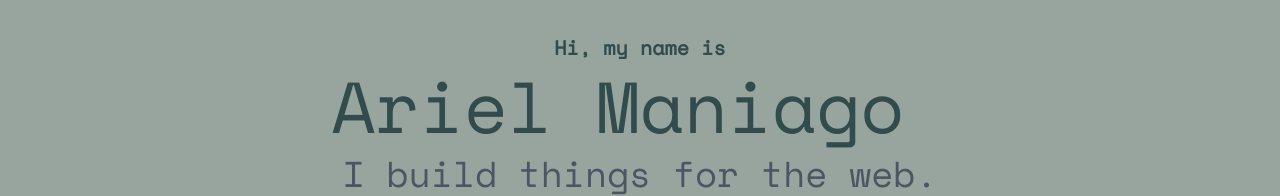
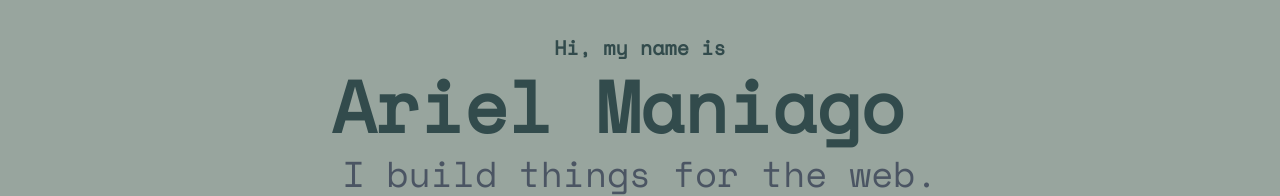
Before and after one commit to ayiezac78/Portfolio-Website, a React (Vite) app: page / in a window 1280 px wide. Shown: the part 204-400 px from the top of the page. Built offline with nearby package versions, Linux system fonts and the light colour scheme.

Commit message:
official portfolio

```diff
--- a/src/components/Hero.jsx
+++ b/src/components/Hero.jsx
@@ -22,7 +22,7 @@
           <p className="text-[#324B4C] mb-2 text-lg md:text-xl font-bold dark:text-white">
             Hi, my name is
           </p>
-          <h1 className="text-4xl text-[#324B4C] md:text-7xl mb-3 dark:text-white">
+          <h1 className="text-4xl font-bold text-[#324B4C] md:text-7xl mb-3 dark:text-white">
             Ariel Maniago
             <span className="relative lg:right-5 md:right-[21px] sm:right-[10px] blink font-bold">
               |
```
Also changed, not shown: 1 other file (tests, documents, lock files or other folders).
